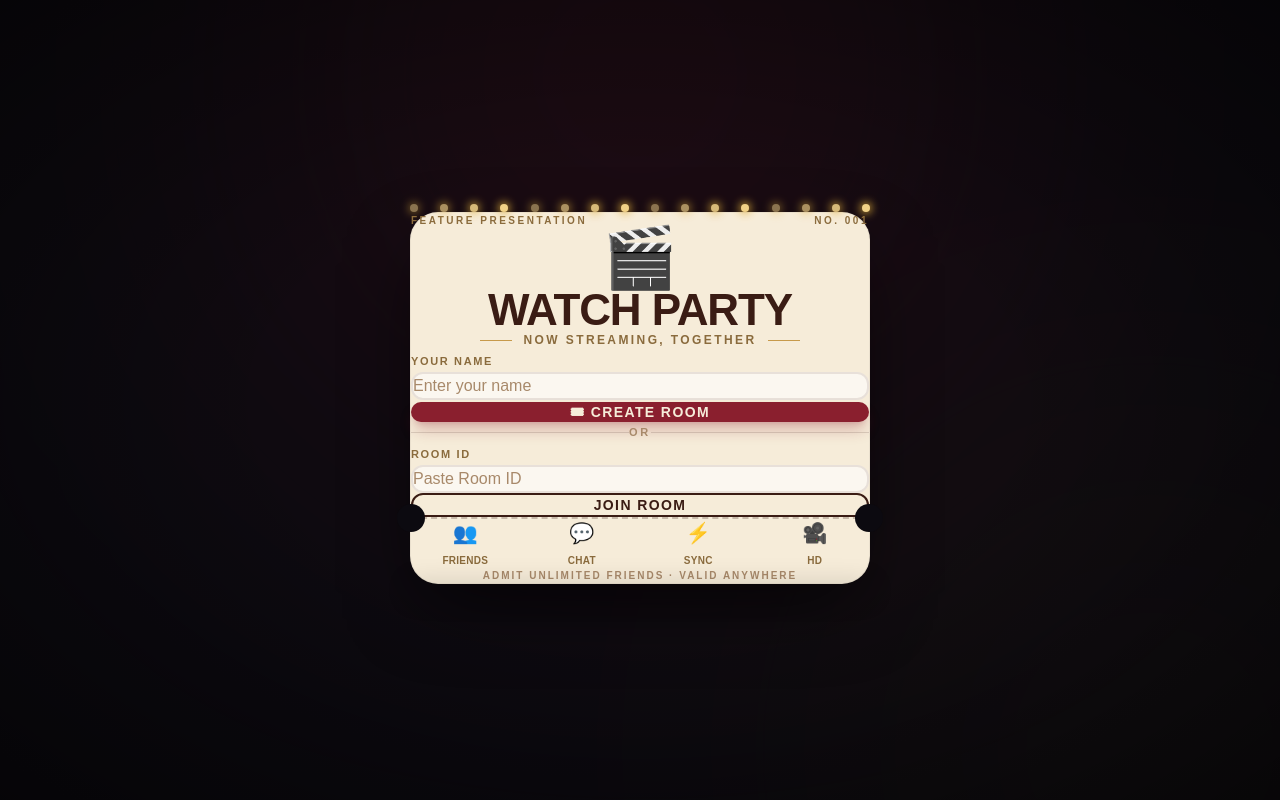
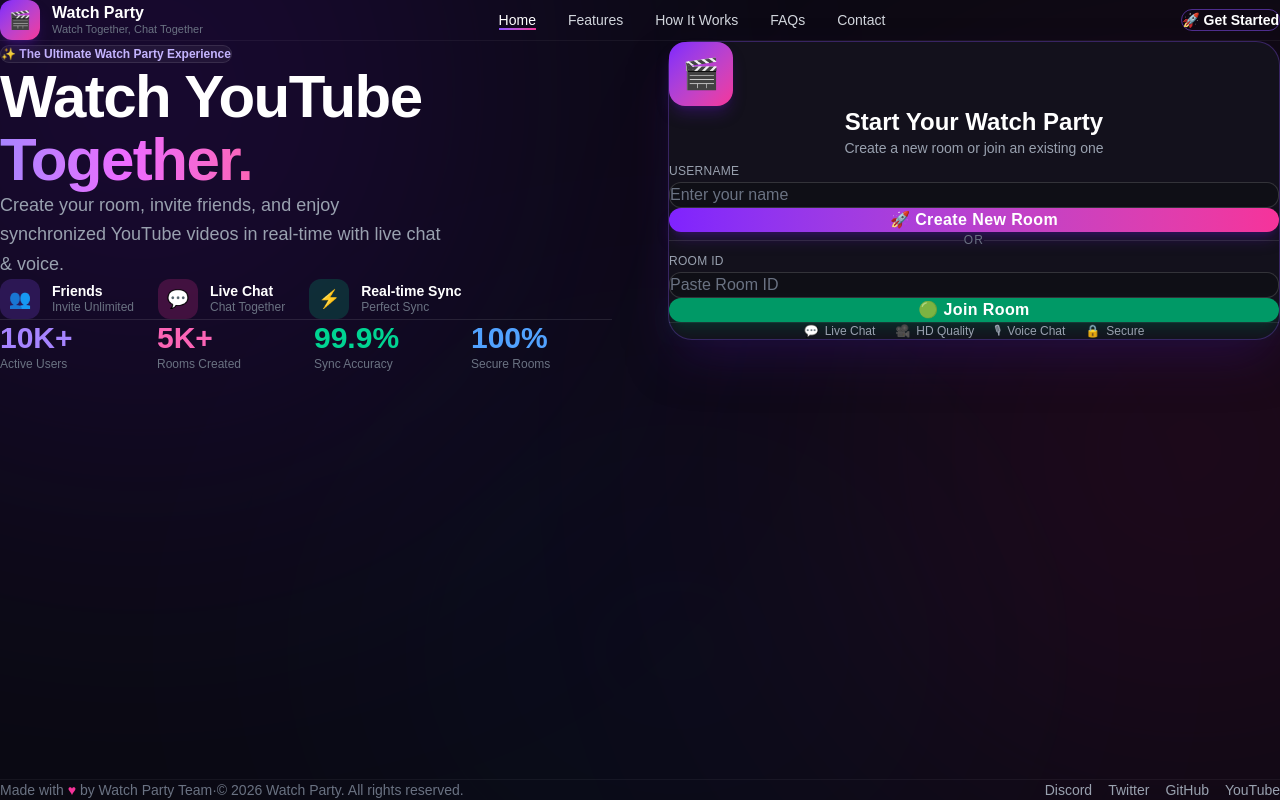
Before and after one commit to Antimakumari06/Watch_Party, a React (Vite) app in the folder client/: page / in a window 1280 px wide. Built offline with nearby package versions, Linux system fonts and the light colour scheme; no server answers.

Commit message:
Redesign Home page as full landing page

```diff
--- a/client/src/pages/Home.tsx
+++ b/client/src/pages/Home.tsx
@@ -15,7 +15,6 @@
       return;
     }
     setError("");
-
     const newRoomId = uuid();
     navigate(`/room/${newRoomId}`, { state: { username: username.trim() } });
   };
@@ -26,63 +25,96 @@
       return;
     }
     setError("");
-
     navigate(`/room/${roomId.trim()}`, { state: { username: username.trim() } });
   };
 
-  // Marquee bulbs along the top edge of the ticket
-  const bulbs = Array.from({ length: 16 });
-
   return (
-    <div className="relative min-h-screen w-full overflow-hidden bg-[#0c0a10] flex items-center justify-center px-4 py-12">
-      {/* ===== Theater atmosphere ===== */}
-      <div className="absolute inset-0 pointer-events-none">
-        <div className="absolute w-[600px] h-[600px] bg-[#6e1423] rounded-full blur-[200px] opacity-30 -top-56 left-1/2 -translate-x-1/2" />
-        <div className="absolute w-[500px] h-[500px] bg-[#e3b23c] rounded-full blur-[220px] opacity-[0.07] bottom-[-200px] right-[-120px]" />
-        {/* faint film-grain vignette */}
-        <div className="absolute inset-0 bg-[radial-gradient(ellipse_at_center,transparent_40%,rgba(0,0,0,0.55)_100%)]" />
+    <div className="relative min-h-screen w-full overflow-hidden bg-[#0a0a12] flex flex-col">
+      {/* ===== Background glow ===== */}
+      <div className="absolute inset-0 pointer-events-none overflow-hidden">
+        <div className="absolute w-[600px] h-[600px] bg-violet-700 rounded-full blur-[200px] opacity-25 -top-52 -left-40" />
+        <div className="absolute w-[500px] h-[500px] bg-pink-600 rounded-full blur-[200px] opacity-20 top-1/4 -right-40" />
+        <div className="absolute w-[500px] h-[300px] bg-blue-600 rounded-full blur-[180px] opacity-10 bottom-0 left-1/3" />
       </div>
 
-      {/* ===== The Ticket ===== */}
-      <div className="relative z-10 w-full max-w-[460px]">
-        {/* Marquee bulb strip */}
-        <div className="flex justify-between px-6 mb-[-9px] relative z-20">
-          {bulbs.map((_, i) => (
-            <span
-              key={i}
-              className="w-2 h-2 rounded-full bg-[#f4d488] shadow-[0_0_8px_2px_rgba(227,178,60,0.8)] animate-pulse"
-              style={{ animationDelay: `${(i % 4) * 0.2}s`, animationDuration: "1.6s" }}
-            />
-          ))}
+      {/* ===== Navbar ===== */}
+      <nav className="relative z-20 flex items-center justify-between px-6 sm:px-10 py-5 border-b border-white/5">
+        <div className="flex items-center gap-3">
+          <div className="w-10 h-10 rounded-xl bg-gradient-to-br from-violet-600 to-pink-500 flex items-center justify-center text-lg shadow-lg shadow-violet-900/40">
+            🎬
           </div>
-
-        <div className="bg-[#f6ecd9] rounded-[28px] shadow-[0_30px_80px_-20px_rgba(0,0,0,0.7)] pt-9 pb-2 relative overflow-visible border border-black/5">
-          {/* Eyebrow ticket header */}
-          <div className="flex items-center justify-between px-8 text-[#8a6b3d]">
-            <span className="text-[10px] font-bold tracking-[0.25em] uppercase">Feature Presentation</span>
-            <span className="text-[10px] font-bold tracking-[0.25em] uppercase">No. 001</span>
-          </div>
-
-          {/* Header */}
-          <div className="text-center px-8 mt-4">
-            <div className="text-6xl mb-2">🎬</div>
-            <h1 className="text-4xl sm:text-[2.75rem] font-black uppercase tracking-tight text-[#3a1c14] leading-none">
-              Watch Party
-            </h1>
-            <div className="flex items-center justify-center gap-3 mt-3">
-              <span className="h-px w-8 bg-[#c79a4b]" />
-              <p className="text-[#8a6b3d] text-xs font-semibold uppercase tracking-[0.2em]">
-                Now Streaming, Together
-              </p>
-              <span className="h-px w-8 bg-[#c79a4b]" />
+          <div>
+            <p className="text-white font-bold leading-tight">Watch Party</p>
+            <p className="text-gray-500 text-[11px] leading-tight">Watch Together, Chat Together</p>
           </div>
         </div>
 
-          {/* Form section */}
-          <div className="px-8 mt-8">
-            <label className="text-[#8a6b3d] text-[11px] font-bold uppercase tracking-[0.15em]">
-              Your Name
-            </label>
+        <div className="hidden md:flex items-center gap-8 text-sm text-gray-300 font-medium">
+          <a href="#" className="text-white relative pb-1 after:absolute after:bottom-0 after:left-0 after:w-full after:h-[2px] after:bg-gradient-to-r after:from-violet-500 after:to-pink-500">
+            Home
+          </a>
+          <a href="#features" className="hover:text-white transition">Features</a>
+          <a href="#how" className="hover:text-white transition">How It Works</a>
+          <a href="#" className="hover:text-white transition">FAQs</a>
+          <a href="#" className="hover:text-white transition">Contact</a>
+        </div>
+
+        <button
+          onClick={createRoom}
+          className="hidden sm:flex items-center gap-2 px-5 py-2.5 rounded-xl border border-violet-500/50 text-white text-sm font-semibold hover:bg-violet-600/20 transition"
+        >
+          🚀 Get Started
+        </button>
+      </nav>
+
+      {/* ===== Hero ===== */}
+      <div className="relative z-10 flex-1 max-w-7xl mx-auto w-full px-6 sm:px-10 py-14 grid lg:grid-cols-2 gap-14 items-start">
+        {/* Left column */}
+        <div>
+          <span className="inline-block px-4 py-1.5 rounded-full bg-white/5 border border-white/10 text-violet-300 text-xs font-semibold mb-6">
+            ✨ The Ultimate Watch Party Experience
+          </span>
+
+          <h1 className="text-5xl sm:text-6xl font-extrabold text-white leading-[1.05] tracking-tight">
+            Watch YouTube
+            <br />
+            <span className="bg-gradient-to-r from-violet-400 via-fuchsia-400 to-pink-400 bg-clip-text text-transparent">
+              Together.
+            </span>
+          </h1>
+
+          <p className="text-gray-400 mt-6 text-lg leading-relaxed max-w-md">
+            Create your room, invite friends, and enjoy synchronized YouTube videos in real-time with live chat & voice.
+          </p>
+
+          {/* mini feature row */}
+          <div className="flex flex-wrap gap-6 mt-8">
+            <MiniFeature icon="👥" color="bg-violet-500/20 text-violet-300" title="Friends" subtitle="Invite Unlimited" />
+            <MiniFeature icon="💬" color="bg-pink-500/20 text-pink-300" title="Live Chat" subtitle="Chat Together" />
+            <MiniFeature icon="⚡" color="bg-emerald-500/20 text-emerald-300" title="Real-time Sync" subtitle="Perfect Sync" />
+          </div>
+
+          {/* stats */}
+          <div id="features" className="grid grid-cols-2 sm:grid-cols-4 gap-4 mt-12 pt-8 border-t border-white/10">
+            <Stat value="10K+" label="Active Users" color="text-violet-400" />
+            <Stat value="5K+" label="Rooms Created" color="text-pink-400" />
+            <Stat value="99.9%" label="Sync Accuracy" color="text-emerald-400" />
+            <Stat value="100%" label="Secure Rooms" color="text-blue-400" />
+          </div>
+        </div>
+
+        {/* Right column - form card */}
+        <div id="how" className="relative bg-[#13111c] border border-violet-500/30 rounded-3xl shadow-2xl shadow-violet-950/50 p-8 sm:p-9">
+          <div className="text-center">
+            <div className="mx-auto w-16 h-16 rounded-2xl bg-gradient-to-br from-violet-600 to-pink-500 flex items-center justify-center text-3xl shadow-lg shadow-violet-900/40 mb-4">
+              🎬
+            </div>
+            <h2 className="text-2xl font-bold text-white">Start Your Watch Party</h2>
+            <p className="text-gray-400 text-sm mt-1">Create a new room or join an existing one</p>
+          </div>
+
+          <div className="mt-7">
+            <label className="text-gray-400 text-xs font-medium uppercase tracking-wide">Username</label>
             <input
               type="text"
               placeholder="Enter your name"
@@ -92,31 +124,30 @@
                 if (error) setError("");
               }}
               onKeyDown={(e) => e.key === "Enter" && createRoom()}
-              className="mt-2 w-full px-5 py-3.5 rounded-xl bg-white/60 border-2 border-[#3a1c14]/10 text-[#3a1c14] placeholder-[#a8896a] outline-none transition focus:border-[#8a1f2e] focus:bg-white"
+              className="mt-2 w-full px-5 py-3.5 rounded-xl bg-[#0f0f16] border border-white/15 text-white placeholder-gray-500 outline-none transition focus:border-violet-500 focus:ring-2 focus:ring-violet-500/30"
             />
+          </div>
 
           {error && (
-              <p className="mt-3 text-sm text-[#8a1f2e] bg-[#8a1f2e]/10 border border-[#8a1f2e]/30 rounded-lg px-3 py-2">
-                ⚠ {error}
+            <p className="mt-3 text-sm text-red-400 bg-red-500/10 border border-red-500/30 rounded-lg px-3 py-2">
+              ⚠️ {error}
             </p>
           )}
 
           <button
             onClick={createRoom}
-              className="mt-5 w-full py-3.5 rounded-xl bg-[#8a1f2e] hover:bg-[#7a1a27] text-[#f6ecd9] font-bold uppercase tracking-widest text-sm shadow-lg shadow-[#8a1f2e]/30 transition-transform duration-200 hover:scale-[1.02] active:scale-[0.98]"
+            className="mt-5 w-full py-3.5 rounded-xl bg-gradient-to-r from-violet-600 to-pink-500 text-white font-bold tracking-wide shadow-lg shadow-violet-900/40 transition-transform duration-200 hover:scale-[1.02] active:scale-[0.98]"
           >
-              🎟 Create Room
+            🚀 Create New Room
           </button>
 
           <div className="flex items-center my-6">
-              <div className="flex-1 h-px bg-[#3a1c14]/15" />
-              <span className="mx-4 text-[#a8896a] text-[11px] font-bold tracking-[0.25em]">OR</span>
-              <div className="flex-1 h-px bg-[#3a1c14]/15" />
+            <div className="flex-1 h-px bg-white/10" />
+            <span className="mx-4 text-gray-500 text-xs font-medium tracking-widest">OR</span>
+            <div className="flex-1 h-px bg-white/10" />
           </div>
 
-            <label className="text-[#8a6b3d] text-[11px] font-bold uppercase tracking-[0.15em]">
-              Room ID
-            </label>
+          <label className="text-gray-400 text-xs font-medium uppercase tracking-wide">Room ID</label>
           <input
             type="text"
             placeholder="Paste Room ID"
@@ -126,53 +157,70 @@
               if (error) setError("");
             }}
             onKeyDown={(e) => e.key === "Enter" && joinRoom()}
-              className="mt-2 w-full px-5 py-3.5 rounded-xl bg-white/60 border-2 border-[#3a1c14]/10 text-[#3a1c14] placeholder-[#a8896a] outline-none transition focus:border-[#8a1f2e] focus:bg-white"
+            className="mt-2 w-full px-5 py-3.5 rounded-xl bg-[#0f0f16] border border-white/15 text-white placeholder-gray-500 outline-none transition focus:border-violet-500 focus:ring-2 focus:ring-violet-500/30"
           />
 
           <button
             onClick={joinRoom}
-              className="mt-5 w-full py-3.5 rounded-xl border-2 border-[#3a1c14] text-[#3a1c14] hover:bg-[#3a1c14] hover:text-[#f6ecd9] font-bold uppercase tracking-widest text-sm transition-all duration-200 hover:scale-[1.02] active:scale-[0.98]"
+            className="mt-5 w-full py-3.5 rounded-xl bg-emerald-600 hover:bg-emerald-500 text-white font-bold tracking-wide shadow-lg shadow-emerald-900/40 transition-transform duration-200 hover:scale-[1.02] active:scale-[0.98]"
           >
-              Join Room
+            🟢 Join Room
           </button>
+
+          <div className="flex flex-wrap justify-center gap-x-5 gap-y-2 mt-6 pt-5 border-t border-white/10">
+            <Tag icon="💬" label="Live Chat" />
+            <Tag icon="🎥" label="HD Quality" />
+            <Tag icon="🎙" label="Voice Chat" />
+            <Tag icon="🔒" label="Secure" />
           </div>
-
-          {/* ===== Perforation / tear line ===== */}
-          <div className="relative mt-8">
-            {/* punch notches */}
-            <div className="absolute -left-[14px] top-1/2 -translate-y-1/2 w-7 h-7 rounded-full bg-[#0c0a10]" />
-            <div className="absolute -right-[14px] top-1/2 -translate-y-1/2 w-7 h-7 rounded-full bg-[#0c0a10]" />
-            <div className="border-t-2 border-dashed border-[#3a1c14]/25 mx-6" />
-          </div>
-
-          {/* ===== Stub section ===== */}
-          <div className="px-8 pt-5 pb-6">
-            <div className="grid grid-cols-4 gap-2">
-              <FeatureStub icon="👥" label="Friends" />
-              <FeatureStub icon="💬" label="Chat" />
-              <FeatureStub icon="⚡" label="Sync" />
-              <FeatureStub icon="🎥" label="HD" />
-            </div>
-            <p className="text-center text-[#a8896a] text-[10px] font-semibold uppercase tracking-[0.2em] mt-5">
-              Admit Unlimited Friends · Valid Anywhere
-            </p>
         </div>
       </div>
 
-        {/* subtle drop shadow ticket edge */}
-        <div className="h-3 mx-3 bg-black/20 blur-md rounded-full mt-[-4px]" />
+      {/* ===== Footer ===== */}
+      <footer className="relative z-10 border-t border-white/5 px-6 sm:px-10 py-6 flex flex-col sm:flex-row items-center justify-between gap-3 text-gray-500 text-sm">
+        <p>
+          Made with <span className="text-pink-500">♥</span> by Watch Party Team
+          <span className="mx-2">·</span>© 2026 Watch Party. All rights reserved.
+        </p>
+        <div className="flex items-center gap-4 text-gray-400">
+          <a href="#" className="hover:text-white transition">Discord</a>
+          <a href="#" className="hover:text-white transition">Twitter</a>
+          <a href="#" className="hover:text-white transition">GitHub</a>
+          <a href="#" className="hover:text-white transition">YouTube</a>
+        </div>
+      </footer>
+    </div>
+  );
+}
+
+function MiniFeature({ icon, color, title, subtitle }: { icon: string; color: string; title: string; subtitle: string }) {
+  return (
+    <div className="flex items-center gap-3">
+      <div className={`w-10 h-10 rounded-xl flex items-center justify-center text-lg ${color}`}>{icon}</div>
+      <div>
+        <p className="text-white text-sm font-semibold leading-tight">{title}</p>
+        <p className="text-gray-500 text-xs leading-tight">{subtitle}</p>
       </div>
     </div>
   );
 }
 
-function FeatureStub({ icon, label }: { icon: string; label: string }) {
+function Stat({ value, label, color }: { value: string; label: string; color: string }) {
   return (
-    <div className="flex flex-col items-center gap-1.5 py-2 rounded-xl transition hover:bg-black/5">
-      <div className="text-xl">{icon}</div>
-      <p className="text-[10px] text-[#8a6b3d] font-bold uppercase tracking-wide">{label}</p>
+    <div>
+      <p className={`text-2xl sm:text-3xl font-extrabold ${color}`}>{value}</p>
+      <p className="text-gray-500 text-xs font-medium mt-1">{label}</p>
     </div>
   );
 }
 
+function Tag({ icon, label }: { icon: string; label: string }) {
+  return (
+    <span className="flex items-center gap-1.5 text-gray-400 text-xs font-medium">
+      <span>{icon}</span>
+      {label}
+    </span>
+  );
+}
+
 export default Home;
```
Lines whose indentation alone changed are shown as unchanged.
